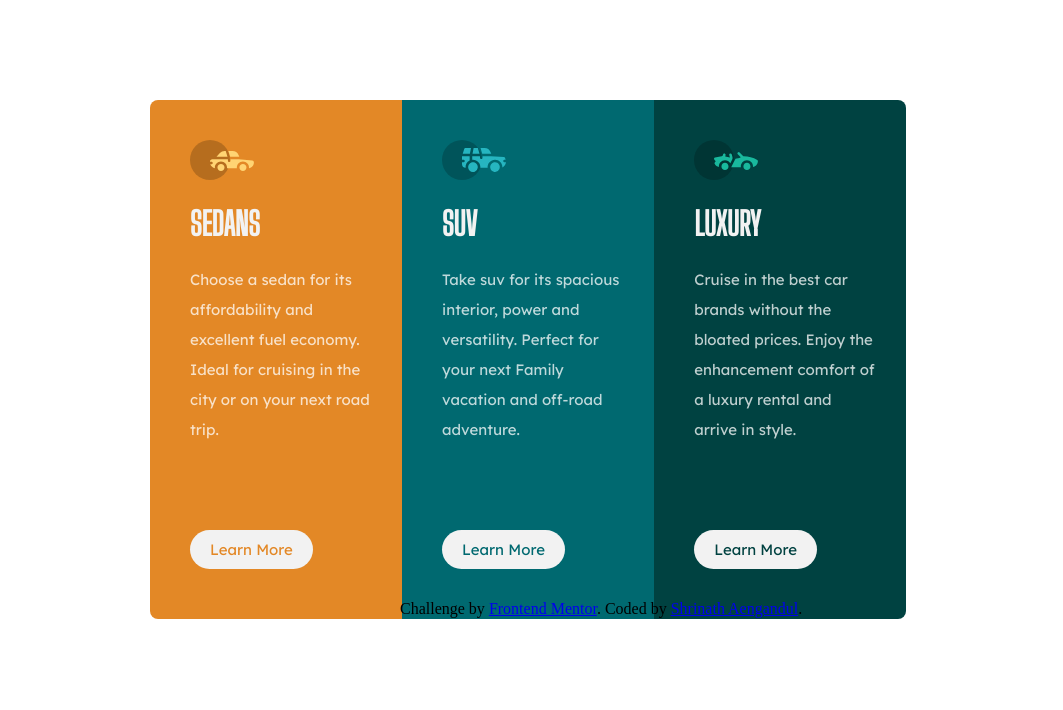
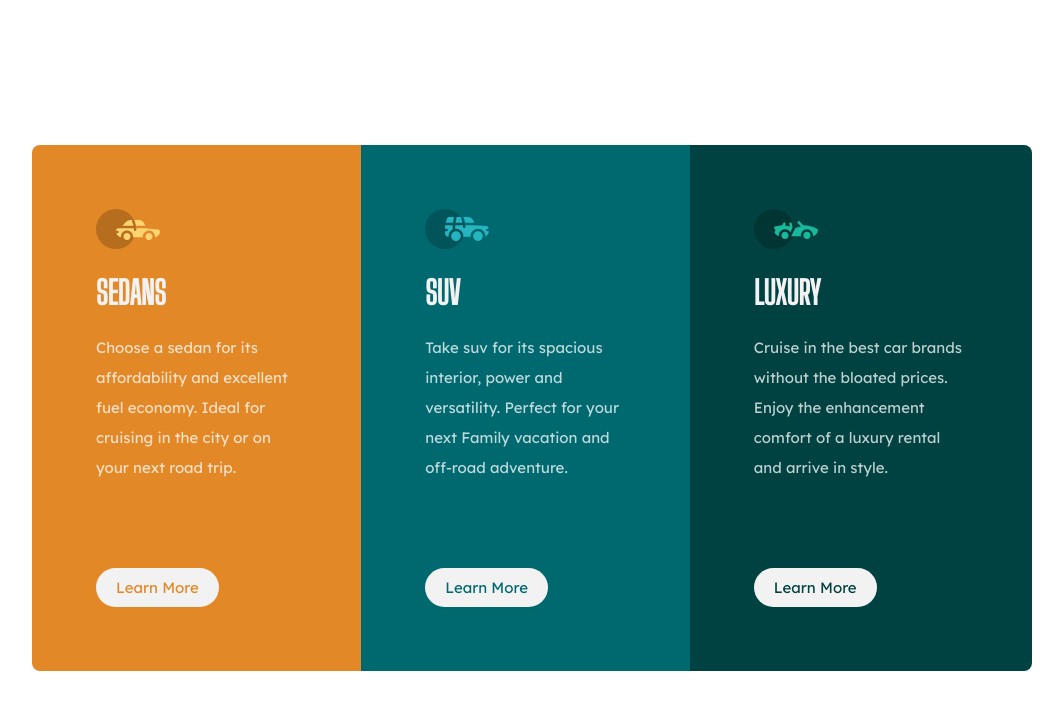
Before and after one commit to shrinath99/3-column-preview-card-component-main, a plain HTML site: page index.html in a window 1280 px wide. Shown: the whole page, without its empty margins (108-1171 px from the left). Drawn offline with Linux system fonts and the light colour scheme.

Commit message:
trying to make it responsive

```diff
--- a/index.html
+++ b/index.html
@@ -16,9 +16,9 @@
 
   <div class="main">
 
-    <div class="cars">
 
-    <div class="sedans">
+
+    <div class=" car sedans">
       <img src="images/icon-sedans.svg" alt="icon-sedans">
       <h1>SEDANS</h1>
       <p class="para">Choose a sedan for its affordability and excellent fuel economy. Ideal for cruising in
@@ -27,13 +27,13 @@
       <button  class="btn"type="button" name="button">Learn More</button>
 
 
-    </div>
+
 
     </div>
 
-    <div class="cars">
 
-      <div class="suv">
+
+      <div class="car suv">
         <img src="images/icon-suvs.svg" alt="icon-suv">
         <h1>SUV</h1>
         <p class="para">Take suv for its spacious interior, power and versatility. Perfect for your next Family
@@ -42,10 +42,10 @@
 
       </div>
 
-    </div>
 
-    <div class="cars">
-      <div class="luxury">
+
+
+      <div class="car luxury">
         <img src="images/icon-luxury.svg" alt="icon-luxury">
         <h1>LUXURY</h1>
         <p class="para">Cruise in the best car brands without the bloated prices. Enjoy the
@@ -54,13 +54,13 @@
       </div>
 
 
-    </div>
+
 
   </div>
-  <div class="attribution">
+<!--  <div class="attribution">
     Challenge by <a href="https://www.frontendmentor.io?ref=challenge" target="_blank">Frontend Mentor</a>.
     Coded by <a href="https://github.com/shrinath99/3-column-preview-card-component-main">Shrinath Aengandul</a>.
-  </div>
+  </div>  -->
 
 </body>
 </html>
--- a/styles.css
+++ b/styles.css
@@ -3,37 +3,52 @@ h1{
   font-family: 'Big Shoulders Display', cursive;
   color:hsl(0, 0%, 95%);
 
+
 }
 body{
   background-color: hsla(0, 0%, 100%, 0.75);
+  display: flex;
+  min-height: 100vh;
+  justify-content: center;
+
+  align-items: center;
 }
-.main{
-  margin: 100px 250px 100px 250px;
+/*.main{
+  margin: 2rem;
+
+}*/
+.car{
+  padding: 4rem;
 }
 
-.cars{
-float: left;
+/*.cars{
+display: inline-grid;
+grid-template-columns: auto auto auto;
+grid-gap: 0;
 width: 33%;
 height: 100px;
-}
+}*/
 
 
 .sedans{
   background-color: hsl(31, 77%, 52%);
-  padding: 40px 30px 50px 40px;
+  /*padding: 40px 30px 50px 40px;*/
   border-top-left-radius: 8px;
   border-bottom-left-radius: 8px;
+
 
 }
 .suv{
   background-color: hsl(184, 100%, 22%);
-  padding: 40px 30px 50px 40px;
+  /*padding: 40px 30px 50px 40px;*/
+
 }
 .luxury{
   background-color: hsl(179, 100%, 13%);
-  padding: 40px 30px 50px 40px;
+  /*padding: 40px 30px 50px 40px;*/
   border-top-right-radius: 8px;
   border-bottom-right-radius: 8px;
+
 }
 .para{
   padding-bottom: 70px;
@@ -82,3 +97,10 @@ height: 100px;
   text-decoration: none;
   border: none;
 }
+@media screen and (min-width: 850px) {
+    .main {
+        display: flex;
+        width: 1000px;
+        max-width: 100%;
+    }
+}
```
